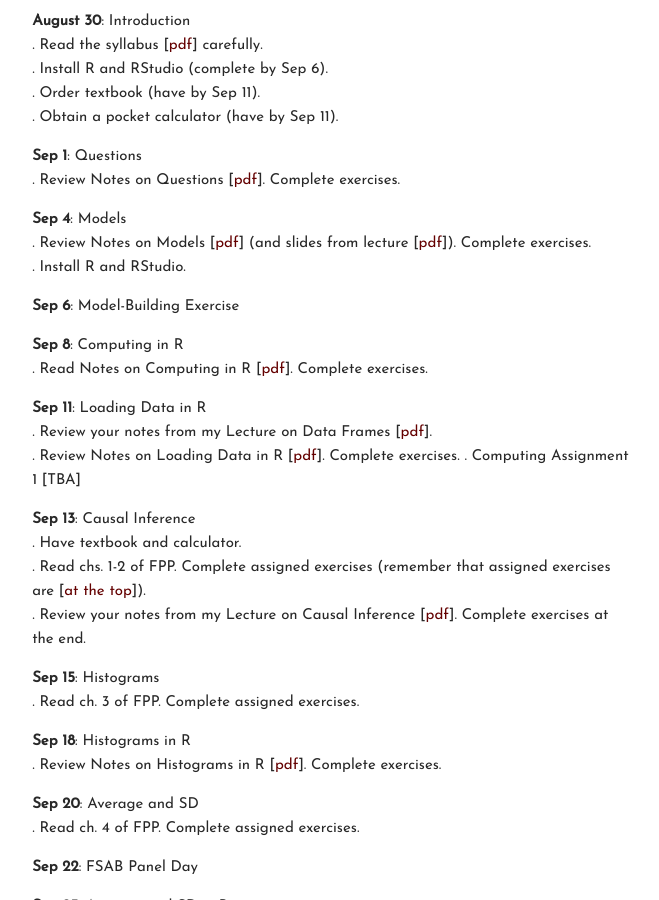
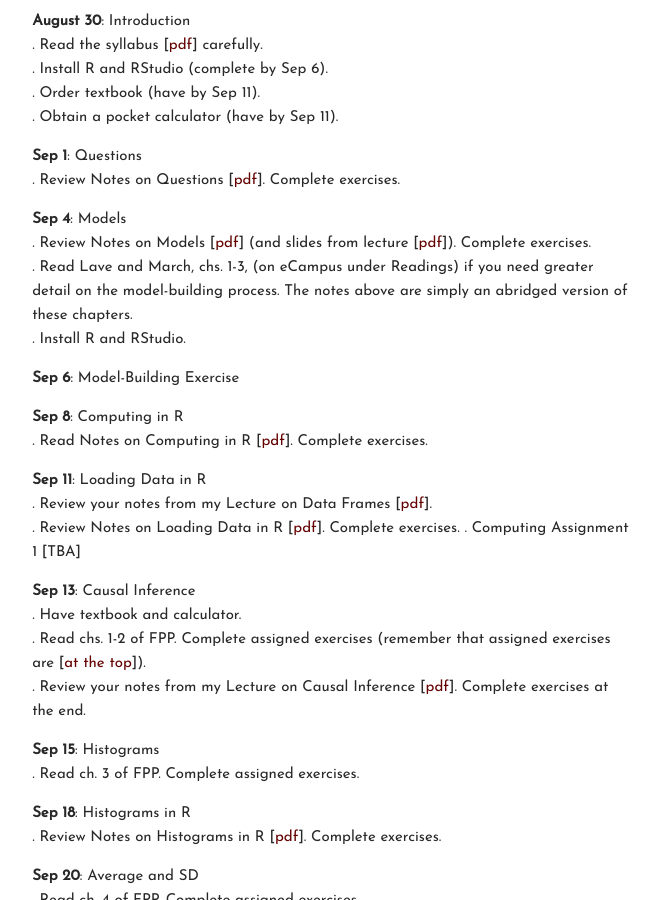
Before and after one commit to carlislerainey/carlislerainey.github.io, a Jekyll site: the page built from teaching/pols-209/index.md, in a window 1280 px wide and 900 px high, scrolled down 479 px. Shown: the whole window, without its empty margins (430-1089 px from the left). Built offline with Jekyll 4.4.1, drawn with Linux system fonts in a browser that asks for light colours.

Commit message:
update 209

```diff
--- a/teaching/pols-209/index.md
+++ b/teaching/pols-209/index.md
@@ -29,6 +29,7 @@ Tasks (bullets) below the date should be completed before the next class (unless
 
 **Sep 4**: Models
 . Review Notes on Models [[pdf](files/notes-03-models.pdf)] (and slides from lecture [[pdf](files/slides-03-models.pdf)]). Complete exercises.
+. Read Lave and March, chs. 1-3, (on eCampus under Readings) if you need greater detail on the model-building process. The notes above are simply an abridged version of these chapters.
 . Install R and RStudio.
 
 **Sep 6**: Model-Building Exercise
```
Also changed, not shown: 2 other files.
